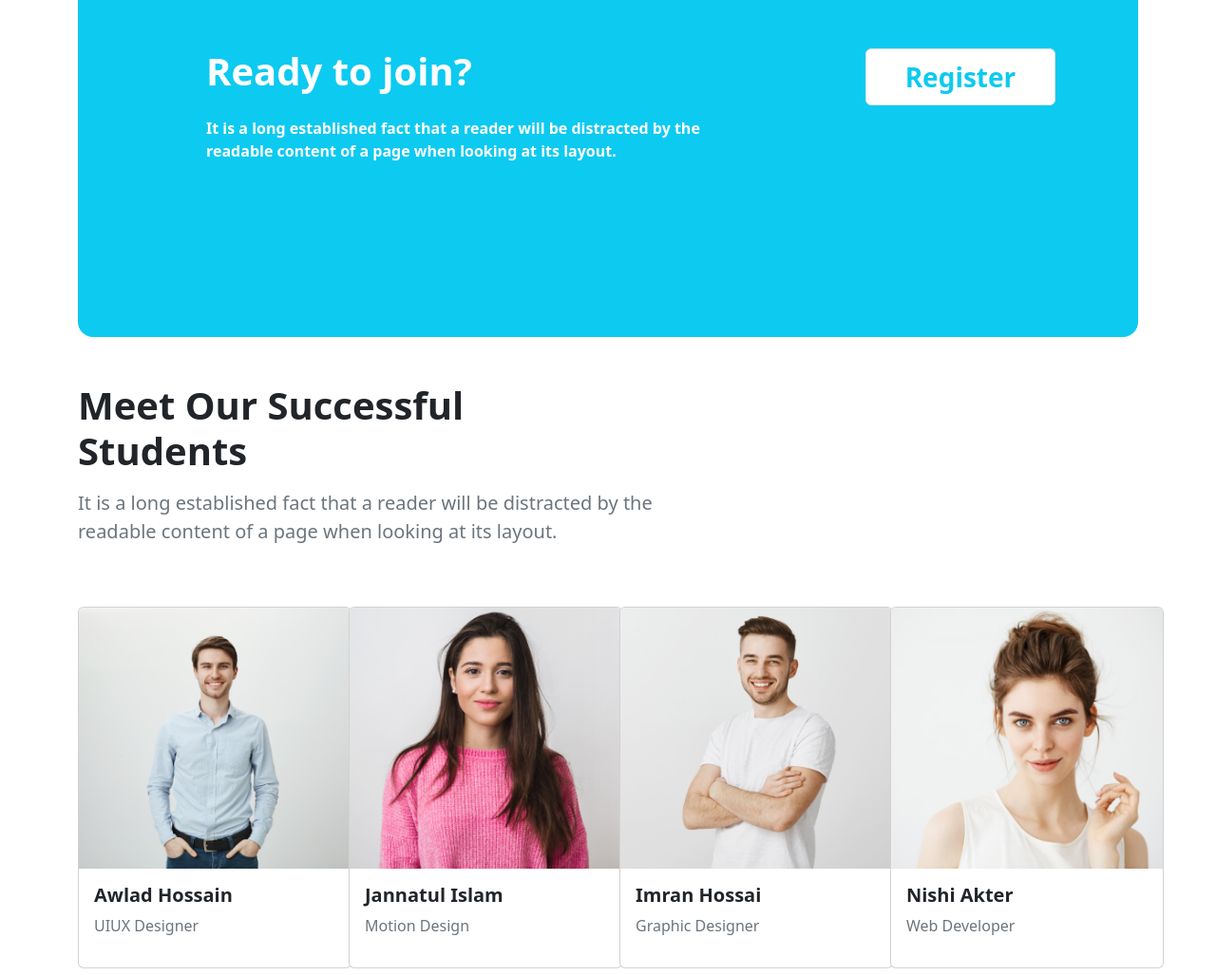
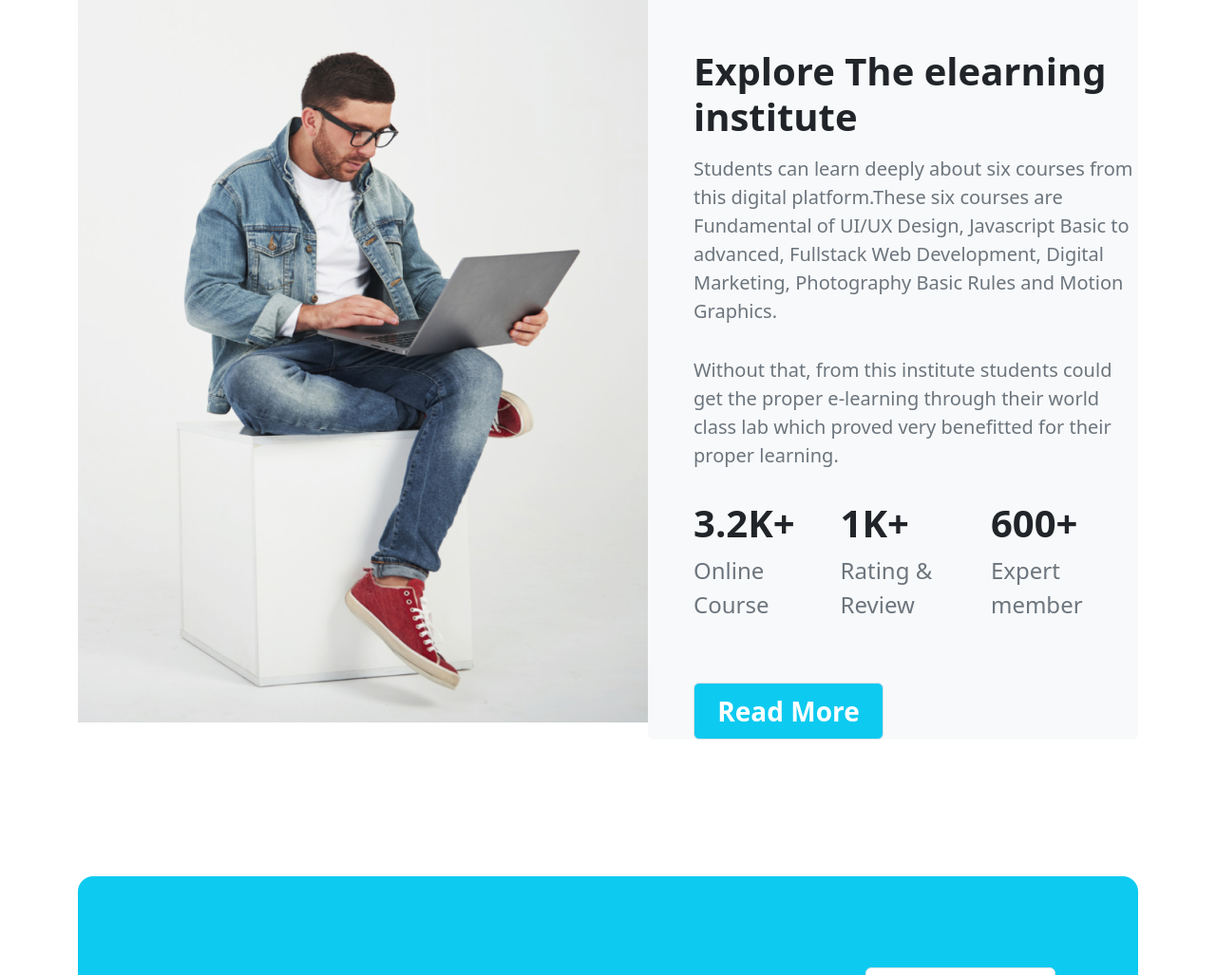
Before and after one commit to SubrinaJhumur/Web-Tech, a plain HTML site: page index.html in a window 1280 px wide. Shown: the part 1333-2360 px from the top of the page at 95% size. Drawn offline with nearby package versions, Linux system fonts and the light colour scheme.

Commit message:
read more section committed

```diff
--- a/index.html
+++ b/index.html
@@ -96,6 +96,41 @@
 
 
     </section>
+    <!-- elearning institute section -->
+    <section class="container mt-5 mb-5 pt-5 pb-5">
+      <div class="d-flex flex-row">
+        <div>
+          <img src="images/working.png" alt="">
+        </div>
+        <div class="bg-light rounded-2">
+          <h1 class="fs-1 fw-bold mb-3 mt-5 pt-5 ps-5">Explore The elearning <br>institute </h1>
+          <p class="fs-5 fw-normal pb-3 text-secondary ps-5">Students can learn deeply about six courses from this digital platform.These six courses are Fundamental of UI/UX Design, Javascript Basic to advanced, Fullstack Web Development, Digital Marketing, Photography Basic Rules and Motion Graphics.</p>
+          <p class="fs-5 fw-normal pb-3 text-secondary ps-5"> Without that, from this institute students could get the proper e-learning through their world class lab which proved very benefitted for their proper learning.</p>
+          <div class="d-flex flex-row">
+            <div class="pe-5 ps-5">
+              <h1 class="fs-1 fw-bold">3.2K+</h1>
+              <p class="fs-4 fw-normal text-secondary">Online Course</p>
+            </div>
+            <div class="pe-5">
+              <h1 class="fs-1 fw-bold">1K+</h1>
+              <p class="fs-4 fw-normal text-secondary">Rating & Review</p>
+            </div>
+            <div class="pe-5">
+              <h1 class="fs-1 fw-bold">600+</h1>
+              <p class="fs-4 fw-normal text-secondary">Expert member</p>
+            </div>
+
+
+          </div>
+          <button type="button" class="btn btn-info text-white bg-info fs-3 fw-bold border border-white-5 mt-5 ms-5" style="width:200px; height: 60px;">
+            Read More
+          </button>
+
+        </div>
+      </div>
+
+    </section>
+
     <!-- Register section -->
     <section class="container mt-5 pt-5">
       <div class="bg-info pt-5 rounded-4 d-flex justify-content-around" style="height:400px">
```
